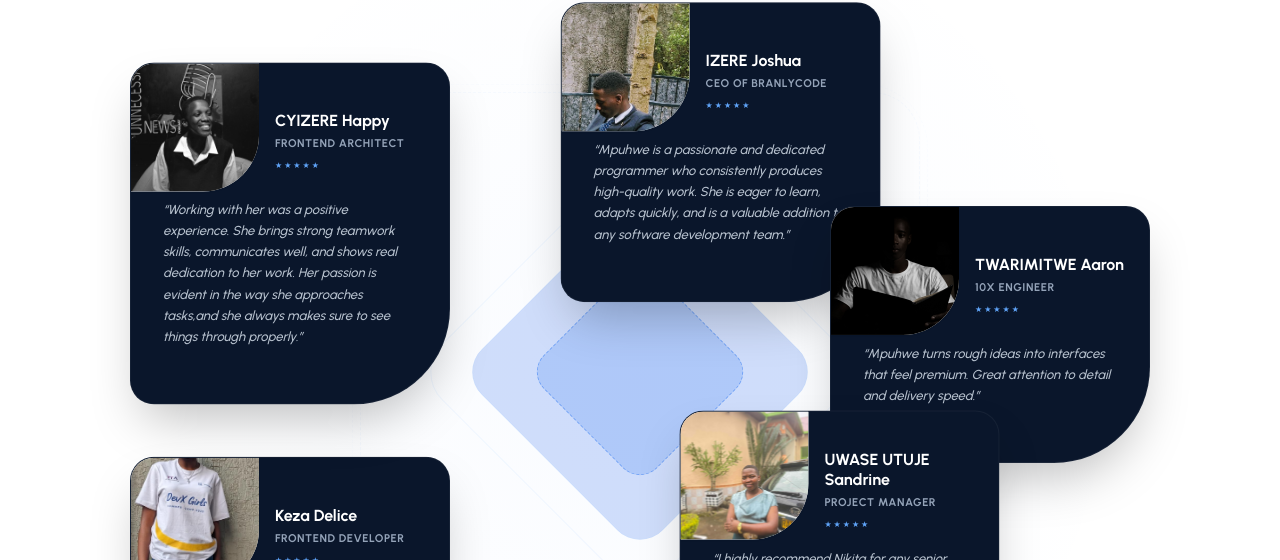
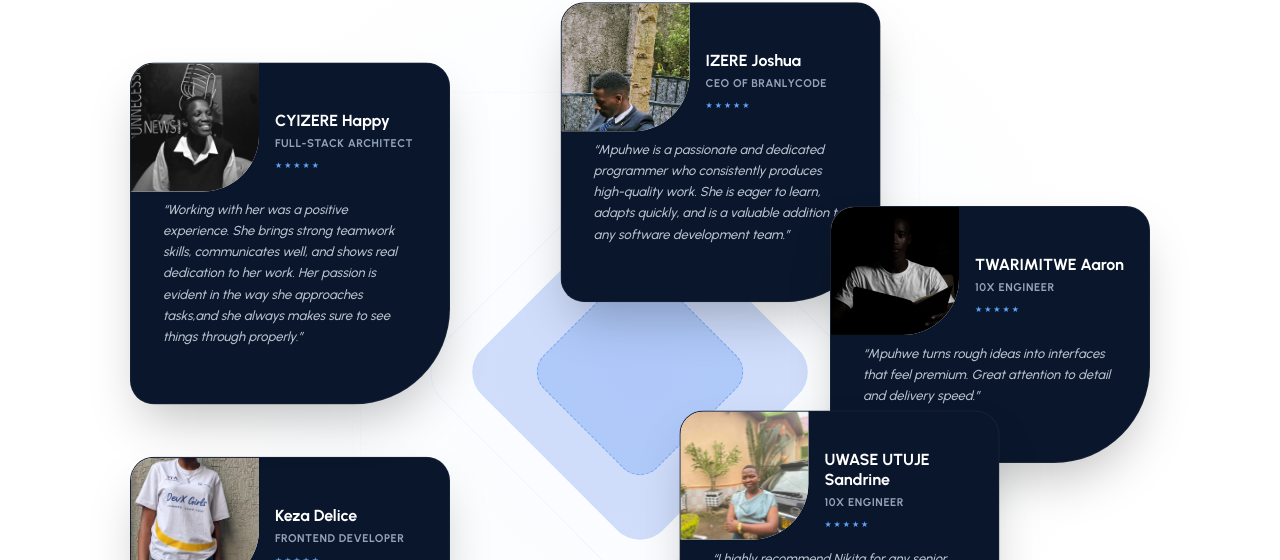
Before and after one commit to MpuhweNikita/Mpuhwe-V1-Portfolio, a Next.js app: page / in a window 1280 px wide. Shown: the part 8194-8754 px from the top of the page. Built offline with nearby package versions, Linux system fonts and the light colour scheme.

Commit message:
Some changes in testimonials

```diff
--- a/src/components/Testimonials.tsx
+++ b/src/components/Testimonials.tsx
@@ -20,7 +20,7 @@ const testimonials = [
   },
   {
     name: "UWASE UTUJE Sandrine",
-    role: "Project Manager",
+    role: "10X Engineer",
     quote: "I highly recommend Nikita for any senior Frontend Role. She is a 10x developer who builds robust and maintainable architectures. Beyond her technical skills, she is a strategic thinker who understands the full web and mobile stack. Nikita is a high-impact engineer and a true asset to any team.",
     image: "/sandy.jpg",
   },
@@ -32,7 +32,7 @@ const testimonials = [
   },
   {
     name: "CYIZERE Happy",
-    role: "Frontend Architect",
+    role: "Full-stack Architect",
     quote: "Working with her was a positive experience. She brings strong teamwork skills, communicates well, and shows real dedication to her work. Her passion is evident in the way she approaches tasks,and she always makes sure to see things through properly.",
     image: "/happy.jpg",
   },
```
